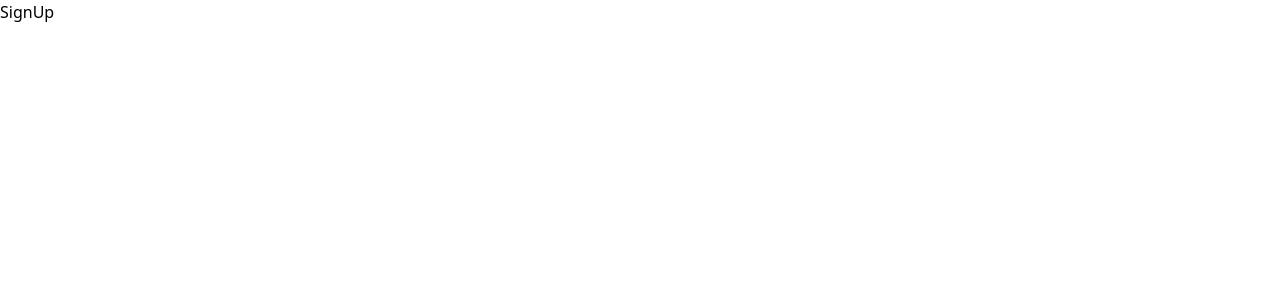
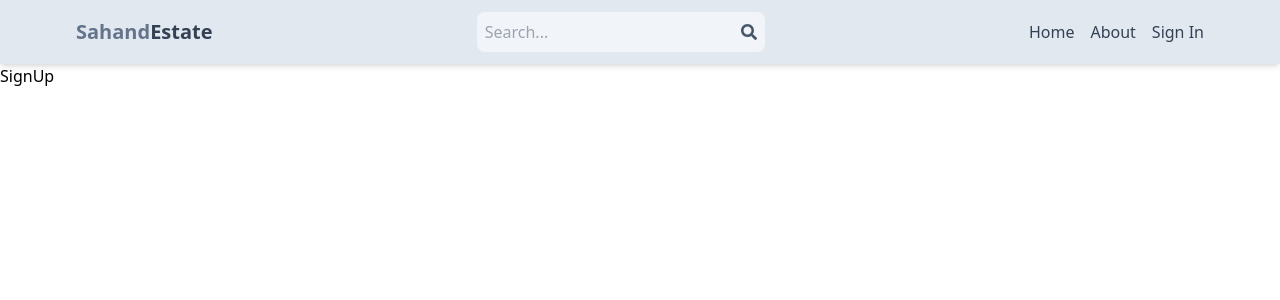
Before and after one commit to gufran-abdullah/mern-estate, a React (Vite) app in the folder client/: page /sign-up in a window 1280 px wide. Shown: the top 300 px of the page. Built offline with nearby package versions, Linux system fonts and the light colour scheme.

Commit message:
create header component

```diff
--- a/client/package.json
+++ b/client/package.json
@@ -12,6 +12,7 @@
   "dependencies": {
     "react": "^18.2.0",
     "react-dom": "^18.2.0",
+    "react-icons": "^4.12.0",
     "react-router-dom": "^6.21.1"
   },
   "devDependencies": {
--- a/client/src/App.jsx
+++ b/client/src/App.jsx
@@ -5,10 +5,12 @@
 import SignUp from './pages/SignUp';
 import About from './pages/About';
 import Profile from './pages/Profile';
+import Header from './components/Header';
 
 export default function App() {
   return (
     <BrowserRouter>
+		<Header />
 		<Routes>
 			<Route path="/" element={<Home />} />
 			<Route path="/sign-in" element={<SignIn />} />
--- /dev/null
+++ b/client/src/components/Header.jsx
@@ -0,0 +1,34 @@
+import { FaSearch } from 'react-icons/fa';
+import { Link } from 'react-router-dom';
+
+export default function Header() {
+  return (
+	<header className='bg-slate-200 shadow-md'>
+		<div className='flex justify-between items-center max-w-6xl mx-auto p-3'>
+			<Link to='/'>
+				<h1 className='font-bold text-sm sm:text-xl flex flex-wrap'>
+					<span className='text-slate-500'>Sahand</span>
+					<span className='text-slate-700'>Estate</span>
+				</h1>
+			</Link>
+			<form className='bg-slate-100 p-2 rounded-lg flex items-center'>
+				<input type="text" placeholder='Search...' className='bg-transparent focus:outline-none w-24 sm:w-64' />
+				<FaSearch className='text-slate-600' />
+			</form>
+			<ul className='flex gap-4'>
+				<Link to='/'>
+					<li className='hidden sm:inline text-slate-700 hover:underline'>Home</li>
+				</Link>
+
+				<Link to='/about'>
+					<li className='hidden sm:inline text-slate-700 hover:underline'>About</li>
+				</Link>
+
+				<Link to='/sign-in'>
+					<li className='sm:inline text-slate-700 hover:underline'>Sign In</li>
+				</Link>
+			</ul>
+		</div>
+	</header>
+  )
+}
```
Also changed, not shown: 1 other file (tests, documents, lock files or other folders).
